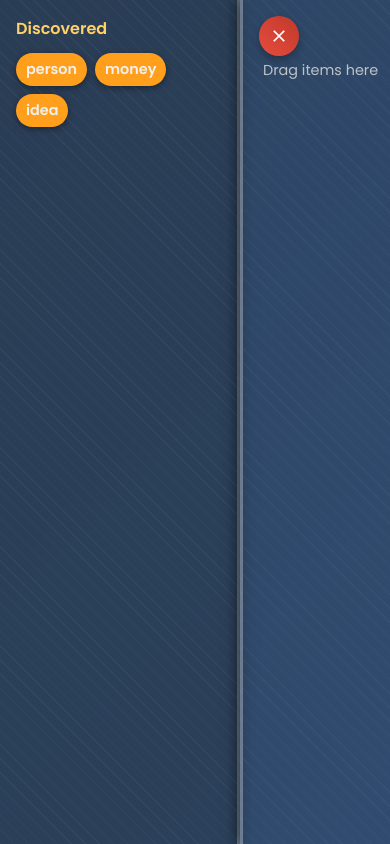
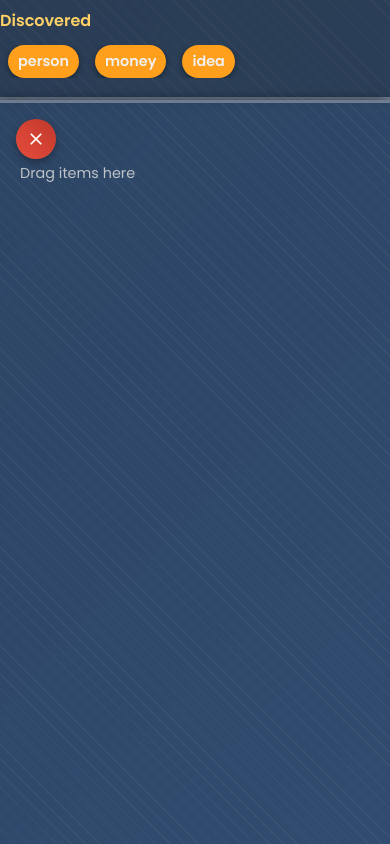
Before and after one commit to stumrey/alch, a plain HTML site: page index.html in a window 390 px wide. Drawn offline with Linux system fonts and the light colour scheme.

Commit message:
Update code and styling2

```diff
--- a/index.html
+++ b/index.html
@@ -4,7 +4,7 @@
   <meta charset="UTF-8" />
   <meta name="viewport" content="width=device-width,initial-scale=1,maximum-scale=1,user-scalable=0" />
 
-  <title>Movie Alchemy 0.1</title>
+  <title>Movie Alchemy 0.2 (By Stu R)</title>
 
   <!-- Your existing fonts & icons -->
   <link href="https://fonts.googleapis.com/css2?family=Poppins:wght@400;600&display=swap" rel="stylesheet">
--- a/style.css
+++ b/style.css
@@ -135,3 +135,39 @@ body {
 @keyframes fadeOut {
   0%,80% { opacity:1; } 100% { opacity:0; }
 }
+
+/* Add at the very end of your style.css */
+
+/* 1) Mobile layout: stack panels vertically */
+@media (max-width: 600px) {
+  body {
+    flex-direction: column;
+  }
+
+  /* Inventory becomes a top strip, full-width */
+  #inventory {
+    width: 100%;
+    height: 100px;              /* fixed height for your pills */
+    border-right: none;
+    border-bottom: 3px solid rgba(255,255,255,0.3);
+    padding: 8px 0;
+  }
+  #inventory-items {
+    flex-wrap: nowrap;          /* single row of pills */
+    overflow-x: auto;           /* horizontal scroll */
+    overflow-y: hidden;
+    padding: 0 8px;
+  }
+  #inventory-items .element {
+    position: relative;         /* pills flow normally in the strip */
+    margin-right: 8px;
+  }
+
+  /* Workspace fills the rest of the screen */
+  #workspace {
+    flex: 1;
+    border-left: none;
+    border-top: 3px solid rgba(255,255,255,0.3);
+    padding-top: 8px;
+  }
+}
```
